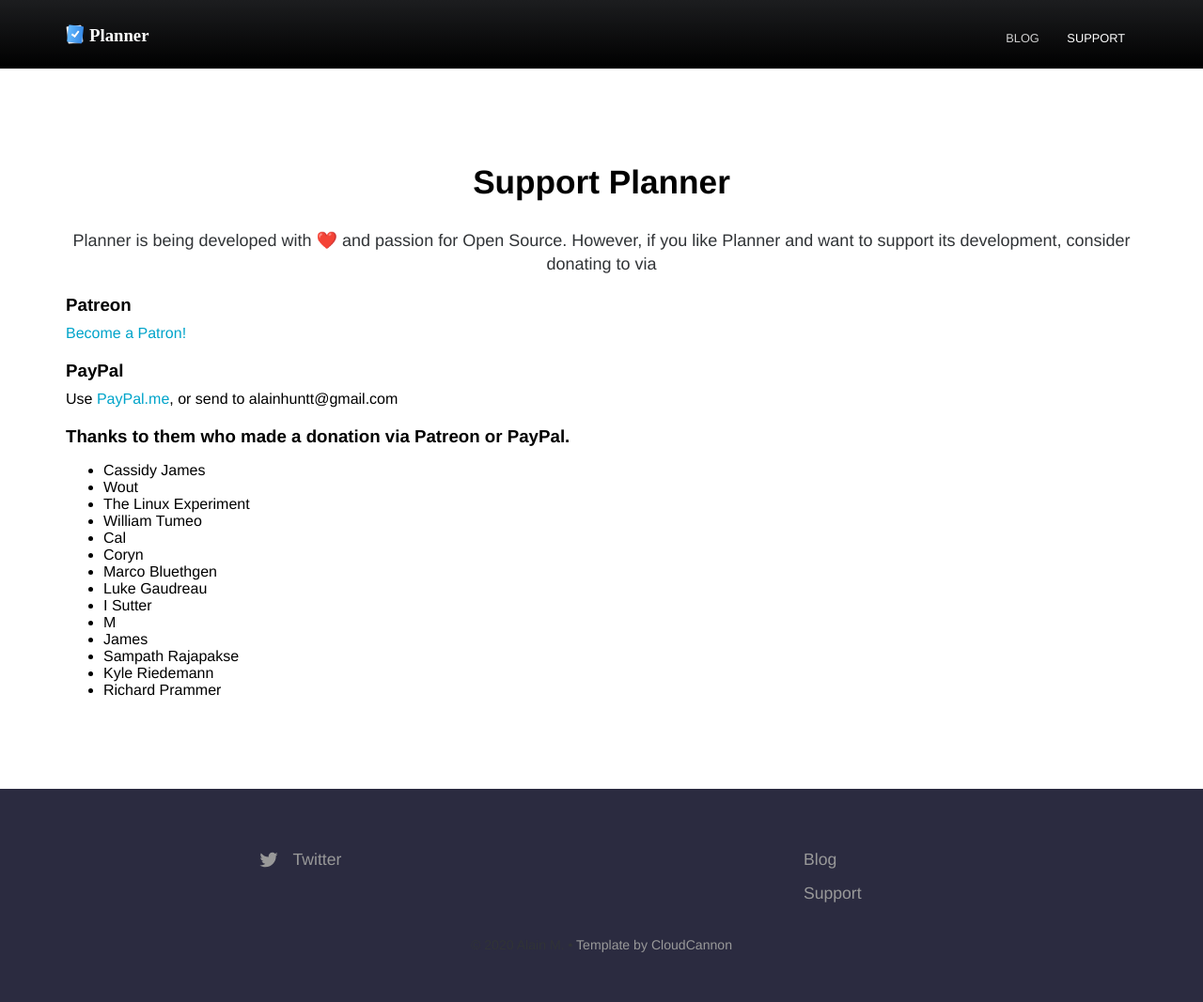
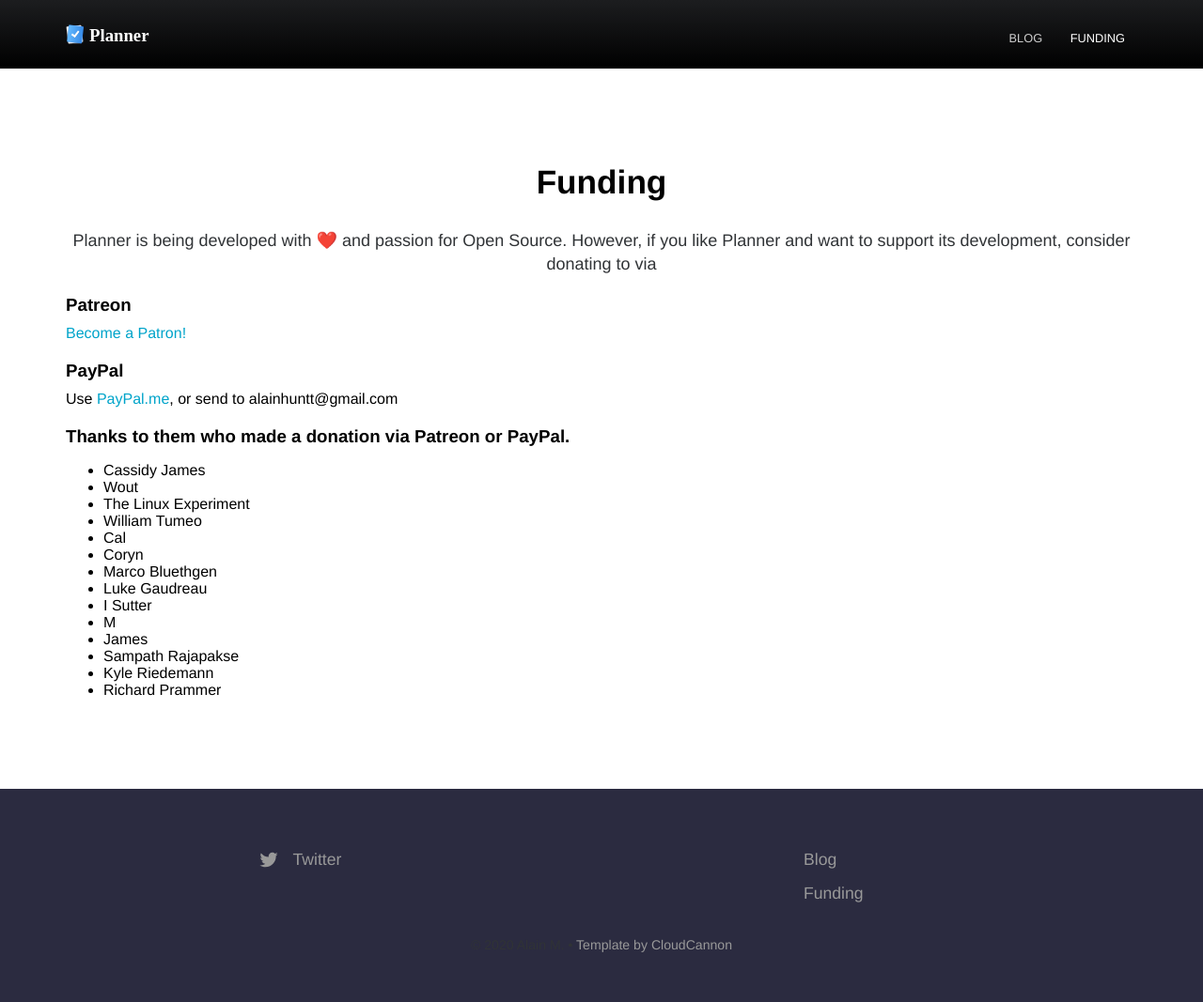
Before and after one commit to alainm23/planner-web, a Jekyll site: the page built from support.html, in a window 1280 px wide. Shown: the whole page at 94% size. Built offline with Jekyll 4.4.1, drawn with Linux system fonts in a browser that asks for light colours; nearby versions of some CDN libraries; comment, search, counter and statistics services are not loaded.

Commit message:
add Founding

```diff
--- a/_data/footer.yml
+++ b/_data/footer.yml
@@ -6,5 +6,5 @@
 - links:
   - name: Blog
     link: /blog/
-  - name: Support
+  - name: Funding
     link: /support/
--- a/_data/navigation.yml
+++ b/_data/navigation.yml
@@ -1,6 +1,6 @@
 - name: Blog
   link: /blog/
-- name: Support
+- name: Funding
   link: /support/
 #   new_window: false
 #   highlight: false
--- a/support.html
+++ b/support.html
@@ -1,5 +1,5 @@
 ---
-title: Support Planner
+title: Funding
 description: Planner is being developed with ❤️ and passion for Open Source. However, if you like Planner and want to support its development, consider donating to via
 ---
 <h3>Patreon</h3>
```
